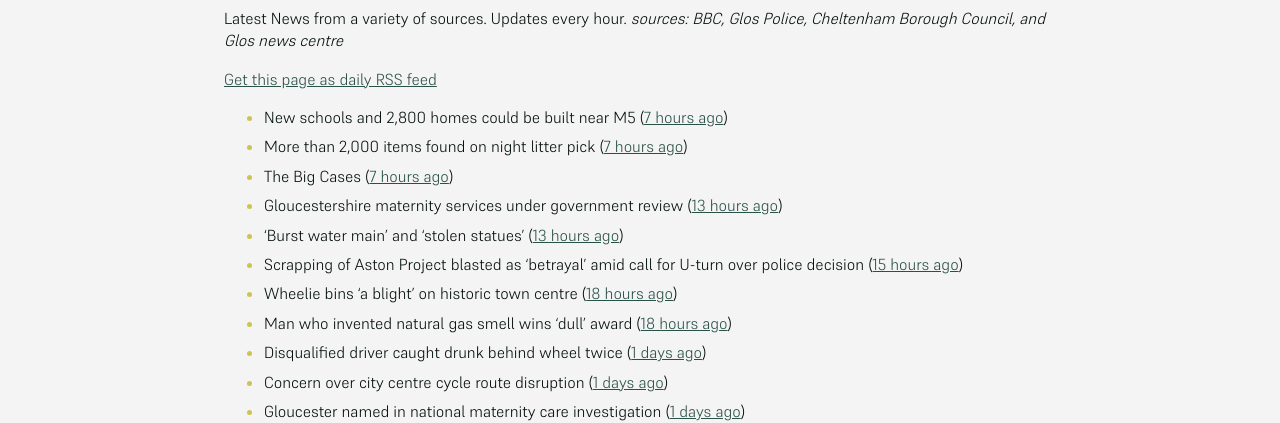
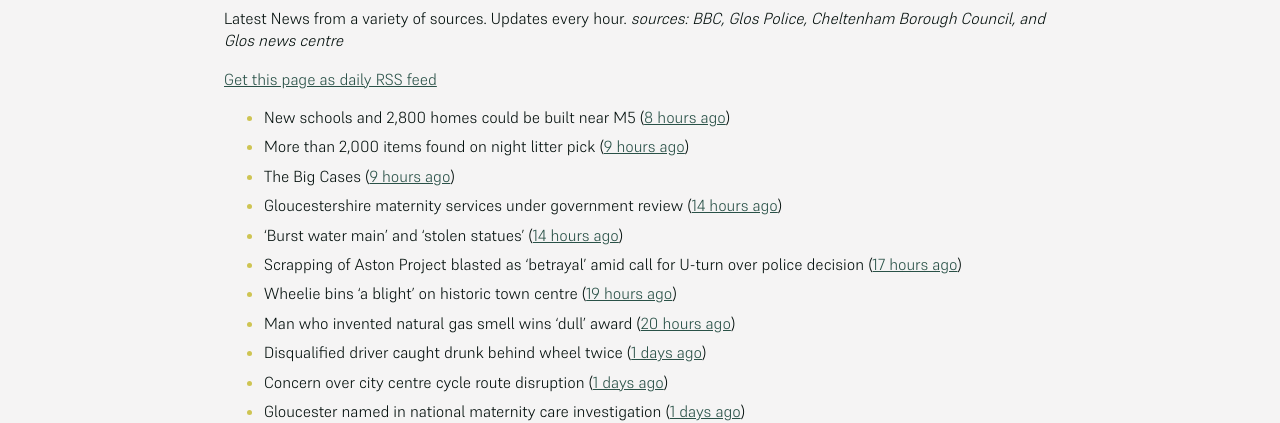
Before and after one commit to mat-0/cheltenham-open-data, a Jekyll site: the page built from _pages/news.md, in a window 1280 px wide. Shown: the part 266-689 px from the top of the page. Built offline with Jekyll 4.4.1, drawn with Linux system fonts in a browser that asks for light colours.

Commit message:
Updated 2025-06-25 01:24:35

```diff
--- a/_pages/news.md
+++ b/_pages/news.md
@@ -12,14 +12,14 @@ _sources: BBC, Glos Police, Cheltenham Borough Council, and Glos news centre_
 [Get this page as daily RSS feed](/daily.rss)
 
 <!-- news_marker starts -->
-- New schools and 2,800 homes could be built near M5 ([7 hours ago](https://www.bbc.com/news/articles/c5y7dlwng0do))
-- More than 2,000 items found on night litter pick ([7 hours ago](https://www.bbc.com/news/articles/cpvjmxvzj32o))
-- The Big Cases ([7 hours ago](https://www.bbc.co.uk/iplayer/episode/m001z7w2))
-- Gloucestershire maternity services under government review ([13 hours ago](https://www.bbc.co.uk/sounds/play/p0ll39jx))
-- 'Burst water main' and 'stolen statues' ([13 hours ago](https://www.bbc.com/news/articles/c98w395w3wlo))
-- Scrapping of Aston Project blasted as ‘betrayal’ amid call for U-turn over police decision ([15 hours ago](https://gloucesternewscentre.co.uk/scrapping-of-aston-project-blasted-as-betrayal-amid-call-for-u-turn-over-police-decision/))
-- Wheelie bins 'a blight' on historic town centre ([18 hours ago](https://www.bbc.com/news/articles/cn86y7dq8yeo))
-- Man who invented natural gas smell wins 'dull' award ([18 hours ago](https://www.bbc.com/news/articles/cpw74x57p8po))
+- New schools and 2,800 homes could be built near M5 ([8 hours ago](https://www.bbc.com/news/articles/c5y7dlwng0do))
+- More than 2,000 items found on night litter pick ([9 hours ago](https://www.bbc.com/news/articles/cpvjmxvzj32o))
+- The Big Cases ([9 hours ago](https://www.bbc.co.uk/iplayer/episode/m001z7w2))
+- Gloucestershire maternity services under government review ([14 hours ago](https://www.bbc.co.uk/sounds/play/p0ll39jx))
+- 'Burst water main' and 'stolen statues' ([14 hours ago](https://www.bbc.com/news/articles/c98w395w3wlo))
+- Scrapping of Aston Project blasted as ‘betrayal’ amid call for U-turn over police decision ([17 hours ago](https://gloucesternewscentre.co.uk/scrapping-of-aston-project-blasted-as-betrayal-amid-call-for-u-turn-over-police-decision/))
+- Wheelie bins 'a blight' on historic town centre ([19 hours ago](https://www.bbc.com/news/articles/cn86y7dq8yeo))
+- Man who invented natural gas smell wins 'dull' award ([20 hours ago](https://www.bbc.com/news/articles/cpw74x57p8po))
 - Disqualified driver caught drunk behind wheel twice ([1 days ago](https://www.bbc.com/news/articles/c0k75jkm43zo))
 - Concern over city centre cycle route disruption ([1 days ago](https://www.bbc.com/news/articles/cdez9y99k77o))
 - Gloucester named in national maternity care investigation ([1 days ago](https://www.bbc.com/news/articles/c994x95yygyo))
```
Also changed, not shown: _data/flood.json (+4 -4 lines), _pages/fix-my-street.md (+1 -1 lines), _pages/terrorism.md (+1 -1 lines), index.md (+6 -6 lines).
